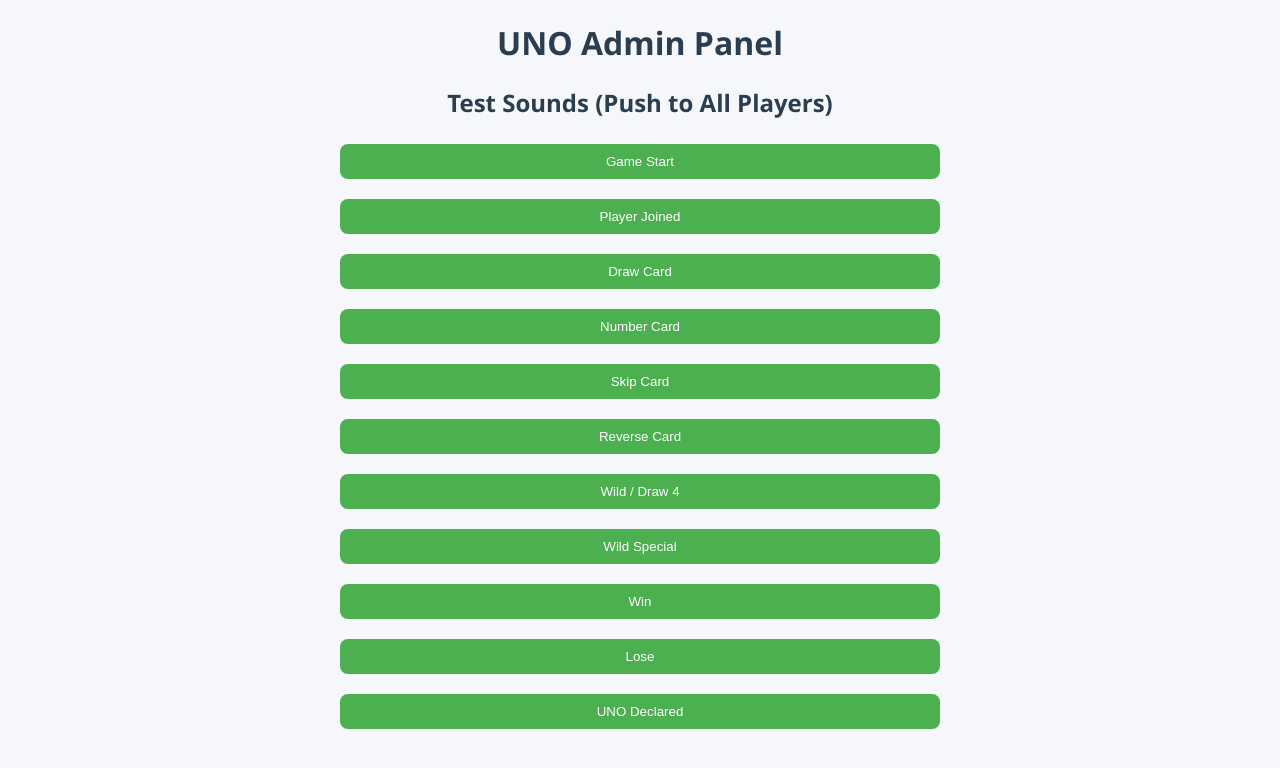
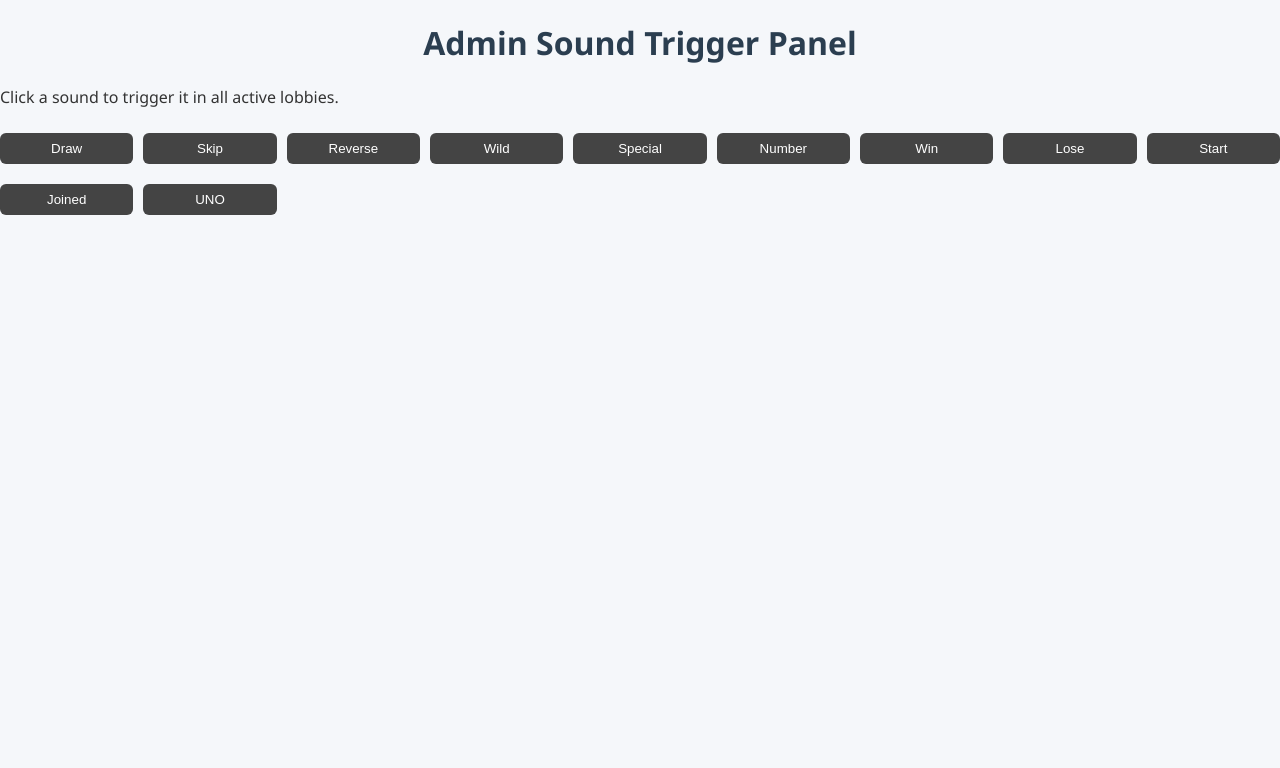
Before and after one commit to mwinegard/fantastic-happiness, a website: page public/admin.html in a window 1280 px wide. Drawn offline with nearby package versions, Linux system fonts and the light colour scheme; no server answers.

Commit message:
Update admin.html

```diff
--- a/public/admin.html
+++ b/public/admin.html
@@ -2,39 +2,53 @@
 <html lang="en">
 <head>
   <meta charset="UTF-8" />
-  <title>UNO Admin Panel</title>
+  <meta name="viewport" content="width=device-width, initial-scale=1.0"/>
+  <title>Admin Panel – Fantastic Happiness UNO</title>
   <link rel="stylesheet" href="style.css" />
+  <style>
+    .sound-test {
+      display: grid;
+      grid-template-columns: repeat(auto-fit, minmax(120px, 1fr));
+      gap: 10px;
+      margin-top: 20px;
+    }
+    button {
+      padding: 8px 12px;
+      border-radius: 6px;
+      border: none;
+      background-color: #444;
+      color: white;
+      cursor: pointer;
+    }
+    button:hover {
+      background-color: #666;
+    }
+  </style>
 </head>
 <body>
-  <h1>UNO Admin Panel</h1>
+  <h1>Admin Sound Trigger Panel</h1>
+  <p>Click a sound to trigger it in all active lobbies.</p>
 
-  <section id="sound-test">
-    <h2>Test Sounds (Push to All Players)</h2>
-    <div style="display: flex; flex-wrap: wrap; gap: 10px; max-width: 600px; margin: auto;">
-      <button data-sound="start">Game Start</button>
-      <button data-sound="joined">Player Joined</button>
-      <button data-sound="draw">Draw Card</button>
-      <button data-sound="number">Number Card</button>
-      <button data-sound="skip">Skip Card</button>
-      <button data-sound="reverse">Reverse Card</button>
-      <button data-sound="wild">Wild / Draw 4</button>
-      <button data-sound="special">Wild Special</button>
-      <button data-sound="win">Win</button>
-      <button data-sound="lose">Lose</button>
-      <button data-sound="uno">UNO Declared</button>
-    </div>
-  </section>
+  <div class="sound-test">
+    <button onclick="trigger('draw')">Draw</button>
+    <button onclick="trigger('skip')">Skip</button>
+    <button onclick="trigger('reverse')">Reverse</button>
+    <button onclick="trigger('wild')">Wild</button>
+    <button onclick="trigger('special')">Special</button>
+    <button onclick="trigger('number')">Number</button>
+    <button onclick="trigger('win')">Win</button>
+    <button onclick="trigger('lose')">Lose</button>
+    <button onclick="trigger('start')">Start</button>
+    <button onclick="trigger('joined')">Joined</button>
+    <button onclick="trigger('uno')">UNO</button>
+  </div>
 
   <script src="/socket.io/socket.io.js"></script>
   <script>
     const socket = io();
-
-    document.querySelectorAll('#sound-test button').forEach(btn => {
-      btn.addEventListener('click', () => {
-        const sound = btn.getAttribute('data-sound');
-        socket.emit('adminPlaySound', sound);
-      });
-    });
+    function trigger(name) {
+      socket.emit("triggerSound", name);
+    }
   </script>
 </body>
 </html>
```
